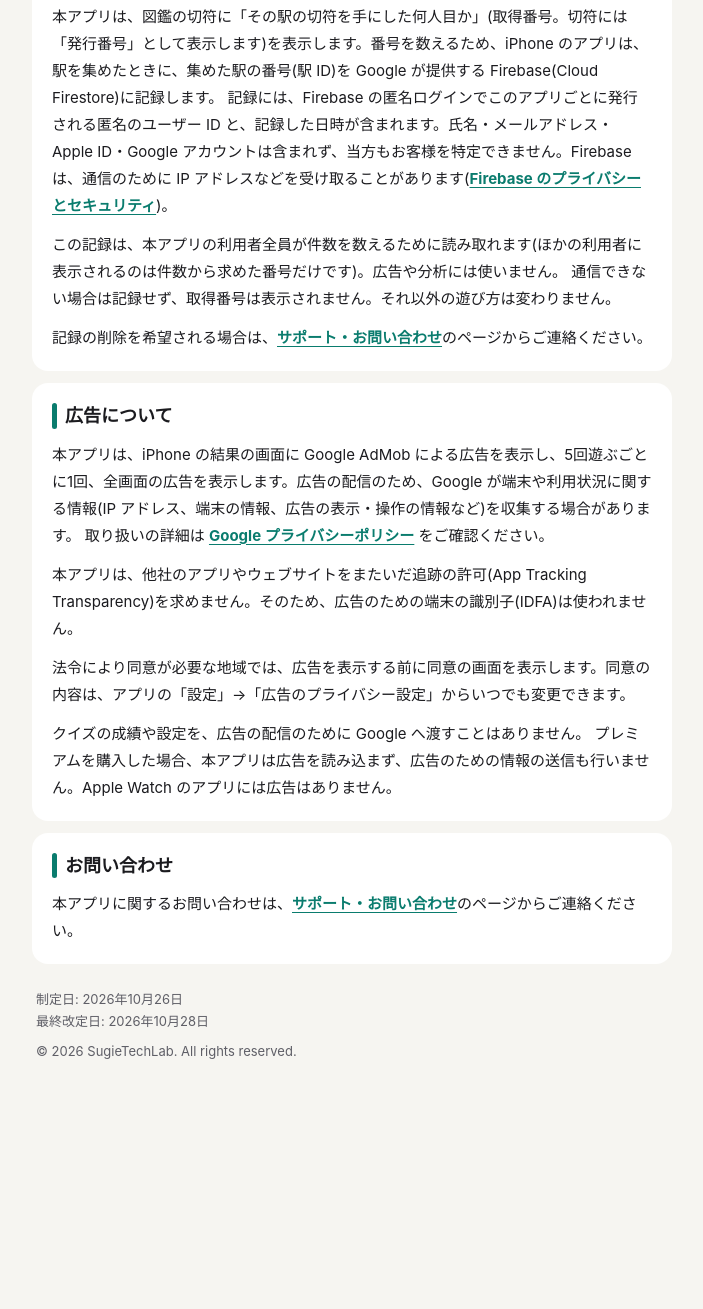
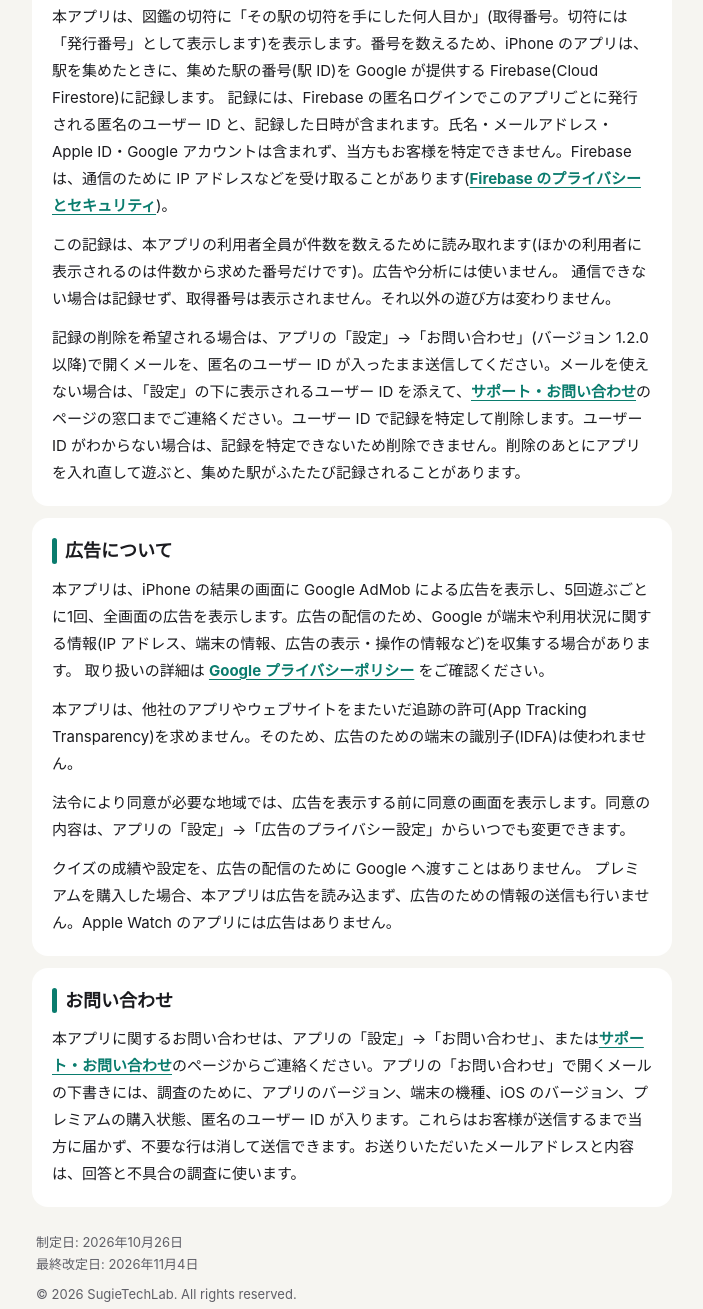
Before and after one commit to TakashiSugie/store, a plain HTML site: page privacy-policy/which-station/index.html in a window 1280 px wide. Shown: the part 1315-2624 px from the top of the page, without its empty margins (288-991 px from the left). Before the commit the page ends 2434 px from the top, so only its background shows below. Drawn offline with Linux system fonts and the light colour scheme.

Commit message:
この駅なーんだ?のポリシーに、記録の削除の頼み方とお問い合わせのメールに入る情報を書く
Co-Authored-By: Claude Opus 5.5 <noreply@anthropic.com>
Claude-Session: https://claude.ai/code/session_01SzTL2Pz58KMJB2XGS5FByS

```diff
--- a/privacy-policy/which-station/index.html
+++ b/privacy-policy/which-station/index.html
@@ -81,7 +81,7 @@
           通信できない場合は記録せず、取得番号は表示されません。それ以外の遊び方は変わりません。
         </p>
         <p>
-          記録の削除を希望される場合は、<a href="../../support/">サポート・お問い合わせ</a>のページからご連絡ください。
+          記録の削除を希望される場合は、アプリの「設定」→「お問い合わせ」(バージョン 1.2.0 以降)で開くメールを、匿名のユーザー ID が入ったまま送信してください。メールを使えない場合は、「設定」の下に表示されるユーザー ID を添えて、<a href="../../support/">サポート・お問い合わせ</a>のページの窓口までご連絡ください。ユーザー ID で記録を特定して削除します。ユーザー ID がわからない場合は、記録を特定できないため削除できません。削除のあとにアプリを入れ直して遊ぶと、集めた駅がふたたび記録されることがあります。
         </p>
       </div>
     </section>
@@ -112,7 +112,7 @@
       <h2 class="section__heading">お問い合わせ</h2>
       <div class="section__body">
         <p>
-          本アプリに関するお問い合わせは、<a href="../../support/">サポート・お問い合わせ</a>のページからご連絡ください。
+          本アプリに関するお問い合わせは、アプリの「設定」→「お問い合わせ」、または<a href="../../support/">サポート・お問い合わせ</a>のページからご連絡ください。アプリの「お問い合わせ」で開くメールの下書きには、調査のために、アプリのバージョン、端末の機種、iOS のバージョン、プレミアムの購入状態、匿名のユーザー ID が入ります。これらはお客様が送信するまで当方に届かず、不要な行は消して送信できます。お送りいただいたメールアドレスと内容は、回答と不具合の調査に使います。
         </p>
       </div>
     </section>
@@ -121,7 +121,7 @@
     <footer class="page-footer">
       <div class="page-footer__dates">
         制定日: 2026年10月26日<br>
-        最終改定日: 2026年10月28日
+        最終改定日: 2026年11月4日
       </div>
       <div class="page-footer__copyright">
         &copy; 2026 SugieTechLab. All rights reserved.
```
